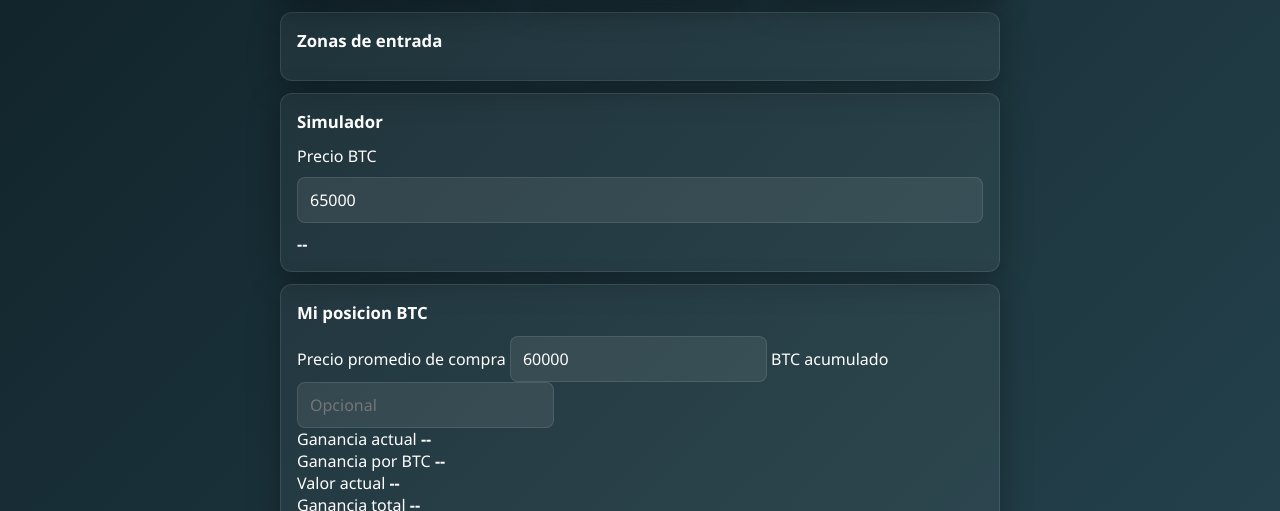
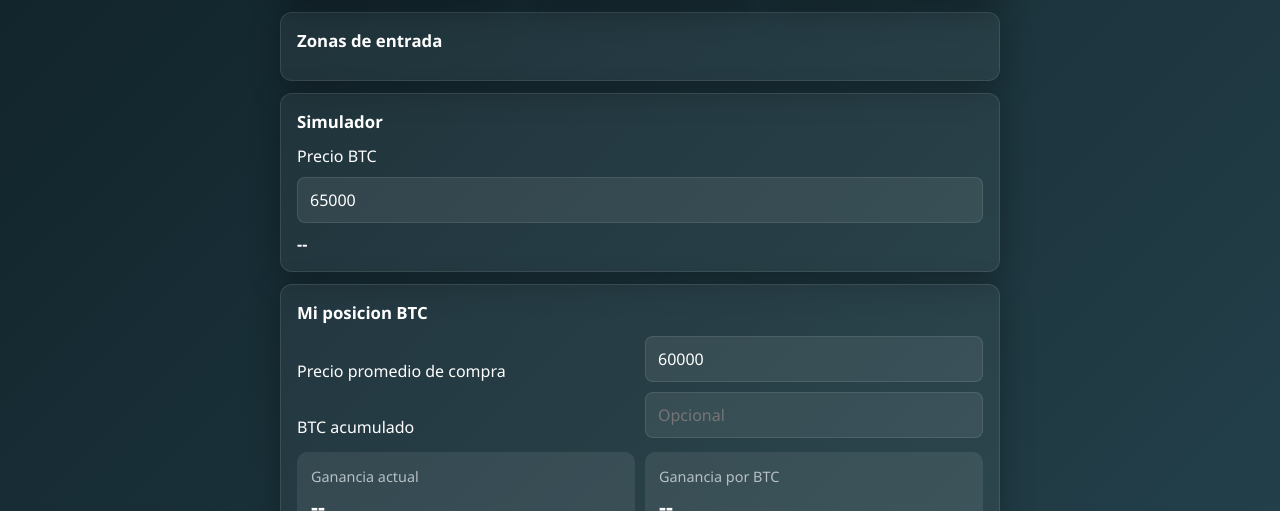
Before and after one commit to lollipopsega/btc-dashboard-apk, a website: page mobile/www/index.html in a window 1280 px wide. Shown: the part 289-800 px from the top of the page. Drawn offline with Linux system fonts and the light colour scheme; no server answers.

Commit message:
Style BTC position section

```diff
--- a/mobile/www/styles.css
+++ b/mobile/www/styles.css
@@ -191,6 +191,45 @@ button {
   gap: 10px;
 }
 
+.position-inputs {
+  display: grid;
+  gap: 10px;
+  margin-bottom: 14px;
+}
+
+.position-grid {
+  display: grid;
+  gap: 10px;
+  margin-bottom: 14px;
+}
+
+.position-box {
+  min-height: 84px;
+  display: grid;
+  gap: 6px;
+  align-content: center;
+  padding: 14px;
+  border-radius: 10px;
+  background: var(--panel-strong);
+}
+
+.position-box span {
+  color: var(--muted);
+  font-size: 0.9rem;
+}
+
+.position-box strong {
+  font-size: 1.35rem;
+}
+
+.value-positive {
+  color: var(--green);
+}
+
+.value-negative {
+  color: var(--red);
+}
+
 input {
   min-height: 46px;
   padding: 0 12px;
@@ -229,6 +268,10 @@ input {
   padding: 10px;
   border-radius: 15px;
   background: rgba(255, 255, 255, 0.05);
+}
+
+.position-chart {
+  margin-top: 8px;
 }
 
 .chart svg {
@@ -276,4 +319,10 @@ input {
     grid-template-columns: 1fr auto;
     align-items: center;
   }
+
+  .position-inputs,
+  .position-grid {
+    grid-template-columns: repeat(2, 1fr);
+    align-items: end;
+  }
 }
```
